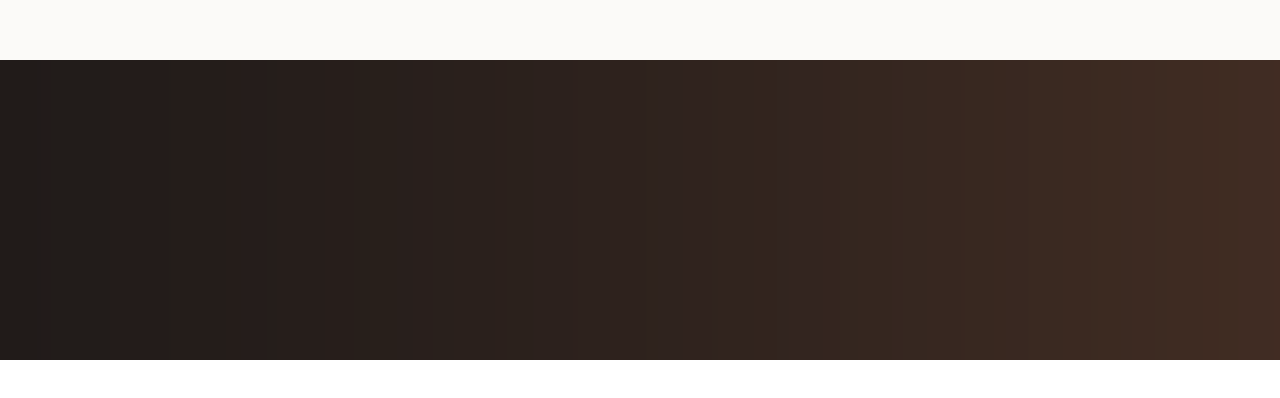
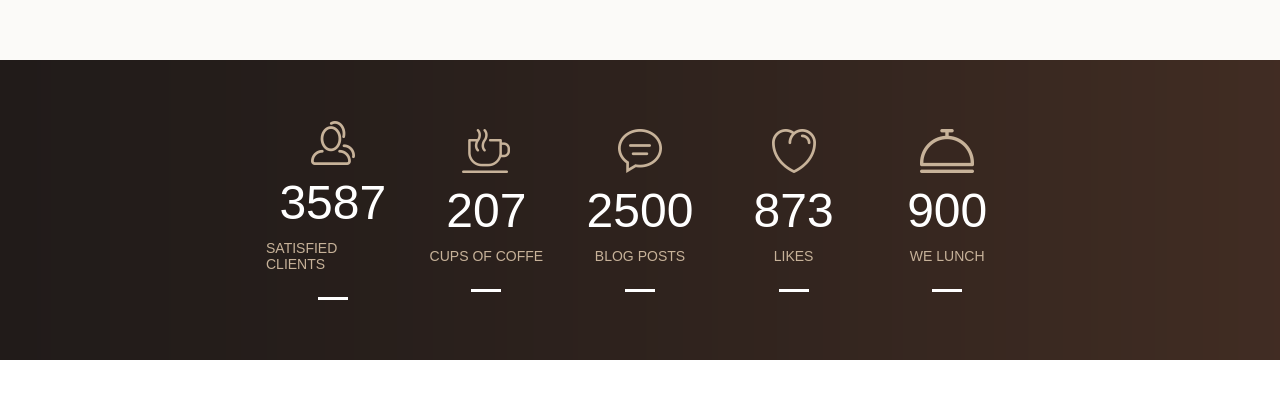
Before and after one commit to DenisTvardovskiy/ITClusterAcademyOnline, a plain HTML site: page index.html in a window 1280 px wide. Shown: the part 4515-4913 px from the top of the page. Drawn offline with nearby package versions, Linux system fonts and the light colour scheme; a web font is replaced by a local one.

Commit message:
counters done

```diff
--- a/assets/style/main.less
+++ b/assets/style/main.less
@@ -266,6 +266,48 @@ nav{
     width: 100%;
     background-image: url(../img/Background.png);
     background-color: @backColor;
+    display: flex;
+    justify-content: center;
+    align-items: center;
+    & .content{
+        width: 60%;
+        height: 100%;
+        display: flex;
+        justify-content: space-between;
+        align-items: center;
+
+        & .element{
+            width: 20%;
+            height: 100%;
+            display: flex;
+            flex-direction: column;
+            align-items: center;
+            justify-content: center;
+
+            & .num{
+                font-family: @MonserratFont;
+                font-size: 48px;
+                color: white;
+                margin: 10px 10px 5px 10px;
+            }
+
+            & .title{
+                font-family: @MonserratFont;
+                font-size: 14px;
+                color: @hoverColor;
+                text-transform: uppercase;
+                margin: 5px 10px 10px 10px;
+            }
+
+            & .line{
+                height: 3px;
+                width: 30px;
+                background-color: white;
+                margin-top: 15px;
+            }
+        }
+
+    }
 }
 
 
--- a/index.html
+++ b/index.html
@@ -153,7 +153,53 @@
 
     </section>
     <section class="counters">
+        <div class="content">
+            <div class="element">
+                <img src="./assets/img/counter/icon-5.png" alt="">
+                <p class="num">3587</p>
+                <p class="title">Satisfied Clients</p>
 
+                <div class="line">
+
+                </div>
+            </div>
+            <div class="element">
+                <img src="./assets/img/counter/icon-4.png" alt="">
+                <p class="num">207</p>
+                <p class="title">Cups of coffe</p>
+
+                <div class="line">
+
+                </div>
+            </div>
+            <div class="element">
+                <img src="./assets/img/counter/icon-3.png" alt="">
+                <p class="num">2500</p>
+                <p class="title">Blog Posts</p>
+
+                <div class="line">
+
+                </div>
+            </div>
+            <div class="element">
+                <img src="./assets/img/counter/icon-2.png" alt="">
+                <p class="num">873</p>
+                <p class="title">Likes</p>
+
+                <div class="line">
+
+                </div>
+            </div>
+            <div class="element">
+                <img src="./assets/img/counter/icon.png" alt="">
+                <p class="num">900</p>
+                <p class="title">we lunch</p>
+
+                <div class="line">
+
+                </div>
+            </div>
+        </div>
     </section>
     <section class="recent-photos">
 
```
Also changed, not shown: assets/img/counter/icon-2.png (added), assets/img/counter/icon-3.png (added), assets/img/counter/icon-4.png (added), assets/img/counter/icon-5.png (added), assets/img/counter/icon.png (added), assets/style/main.css.
